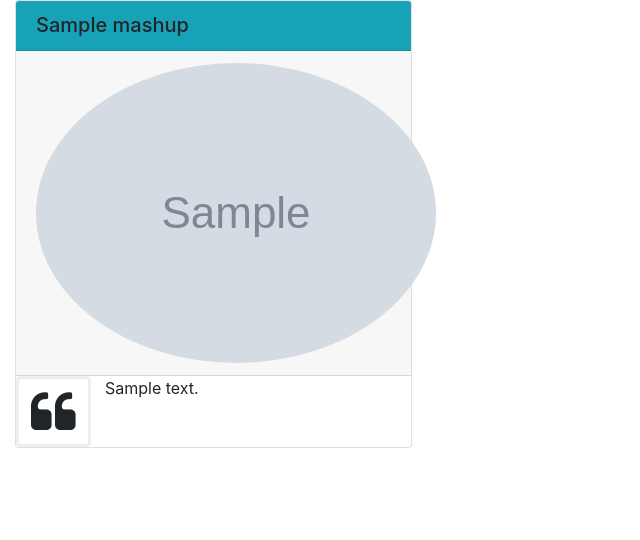
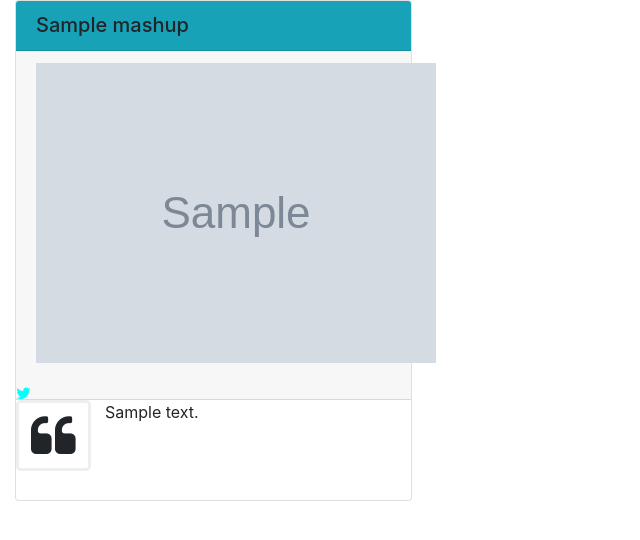
Before and after one commit to jaymcgrath/ewe_ebooks, a Django app: the page made by templates/content/output_list.html in a window 1280 px wide. Shown: the top 540 px of the page, without its empty margins (0-640 px from the left). Run offline with Django 3.2, Linux system fonts and the light colour scheme; tables that the repository leaves empty hold one stand-in row (Sample ...); some libraries are stand-ins or nearby versions.

Commit message:
change twitter logo to cyan, tweak min_height for output cards

```diff
--- a/static/css/sitewide.css
+++ b/static/css/sitewide.css
@@ -22,6 +22,11 @@
   top: 18px;
   left: -20px;
   font-size: 16px;
-  color: blue;
+  color: cyan;
 
 }
+
+
+.card-block {
+    min-height: 100px;
+}
--- a/templates/content/output_list.html
+++ b/templates/content/output_list.html
@@ -12,13 +12,20 @@
                 </div>
                 <div class="card-header text-xs-center">
                     {% for corpus in output.mashup.corpora.all %}
-                            {% if corpus %}
-                                <img src="{{ corpus.image_url }}" class="rounded-circle">
-                                {% if not forloop.last %}
-                                    <i class="fa fa-plus" aria-hidden="true"></i>
-                                {% endif %}
+                    {% if corpus %}
+                            <img src="{{ corpus.image_url }}" class="thumbnail">
+                        <span class="wrapper">
+                            {% if corpus.type == "TW" %}
+                            <span class="fa fa-twitter"></span>
+                            {% elif corpus.type == "EX" %}
+                            <span class="fa fa-book"></span>
                             {% endif %}
-                        {% endfor %}
+                        </span>
+                        {% if not forloop.last %}
+                            <i class="fa fa-plus" aria-hidden="true"></i>
+                        {% endif %}
+                    {% endif %}
+                {% endfor %}
                 </div>
             <div class="card-block">
                 <p class="card-text">
```
